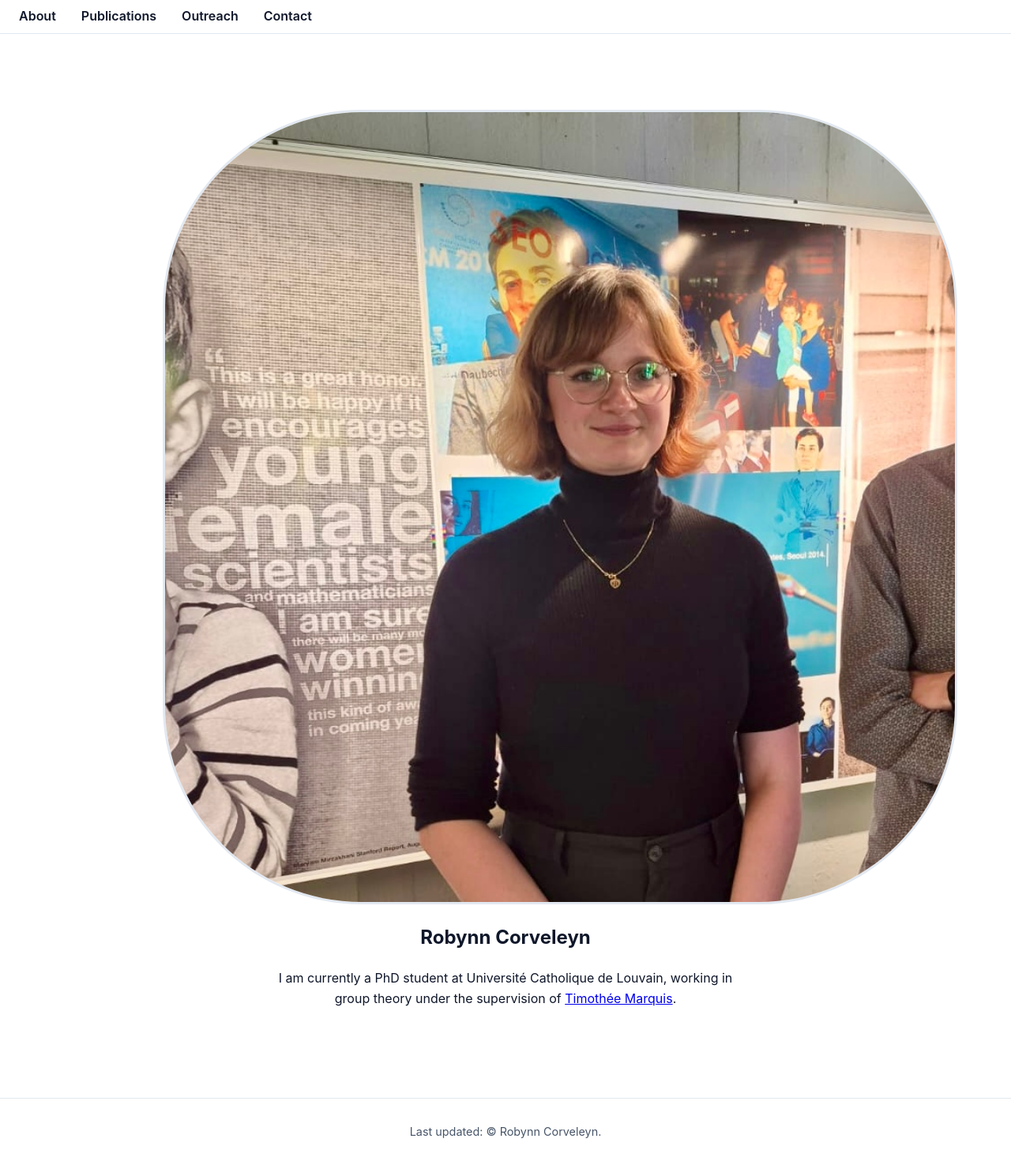
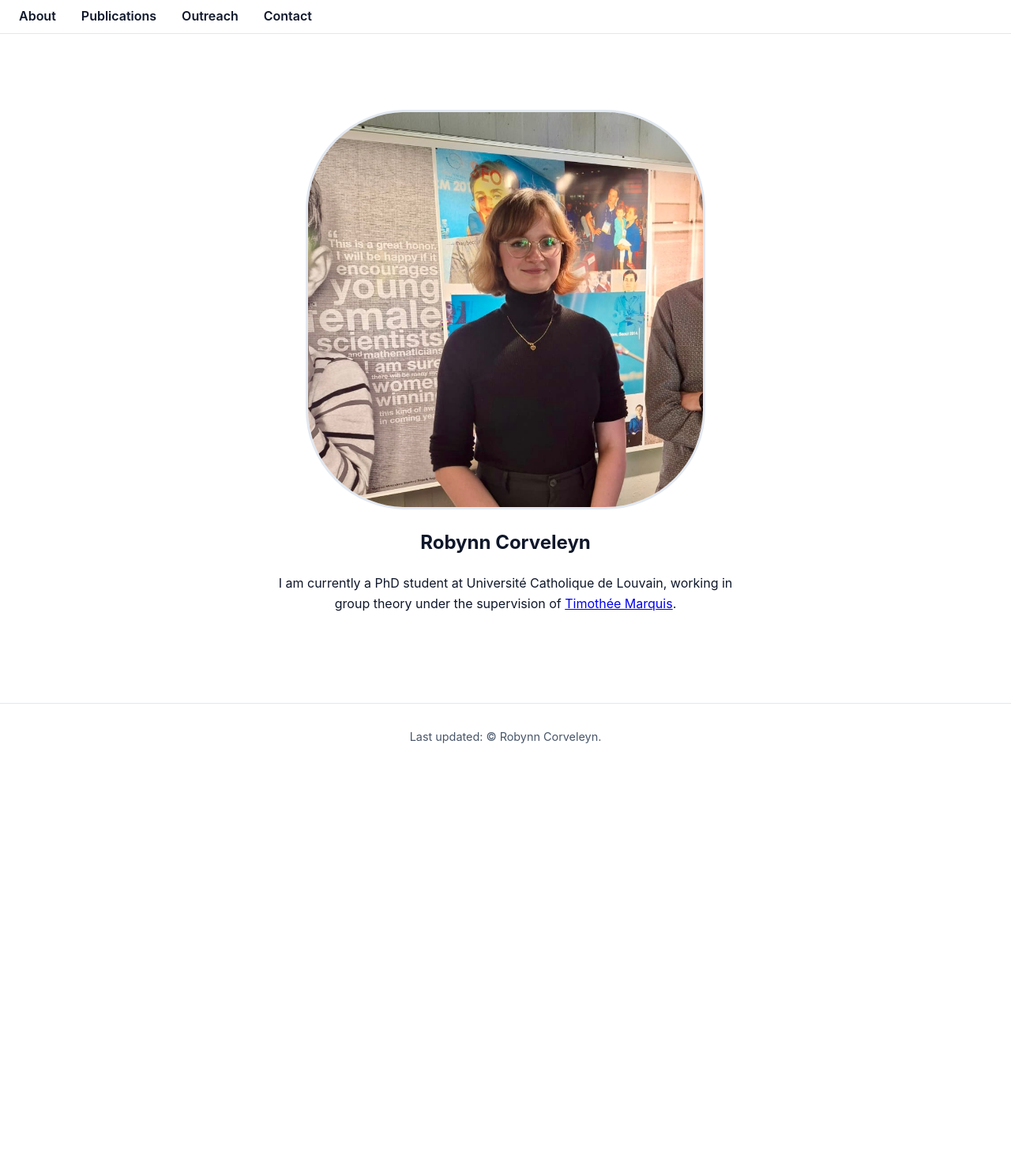
Before and after one commit to robynn-corveleyn/robynn-corveleyn.github.io, a Jekyll site: the page built from index.html, in a window 1280 px wide. Shown: the whole page at 79% size. Built offline with Jekyll 4.4.1, drawn with Linux system fonts in a browser that asks for light colours; after the commit the page ends 975 px from its top, so only the background shows below that.

Commit message:
Update index.html

```diff
--- a/index.html
+++ b/index.html
@@ -5,7 +5,7 @@ title: Home
 
   <main>
     <section id="hero" style="text-align:center; padding:2rem 0;">
-      <img src="{{ '/assets/images/contact-photo.jpg' | relative_url }}" alt="Photo of Robynn Corveleyn" style="width:1000px; height:1000px; border-radius:25%; object-fit:cover;">
+      <img src="{{ '/assets/images/contact-photo.jpg' | relative_url }}" alt="Photo of Robynn Corveleyn" style="width:500px;  border-radius:25%; object-fit:cover;">
       <h1 style="margin-top:1rem;">Robynn Corveleyn</h1>
       <p style="max-width:600px; margin:1rem auto;">
         I am currently a PhD student at Université Catholique de Louvain, working in group theory under the supervision of
```
